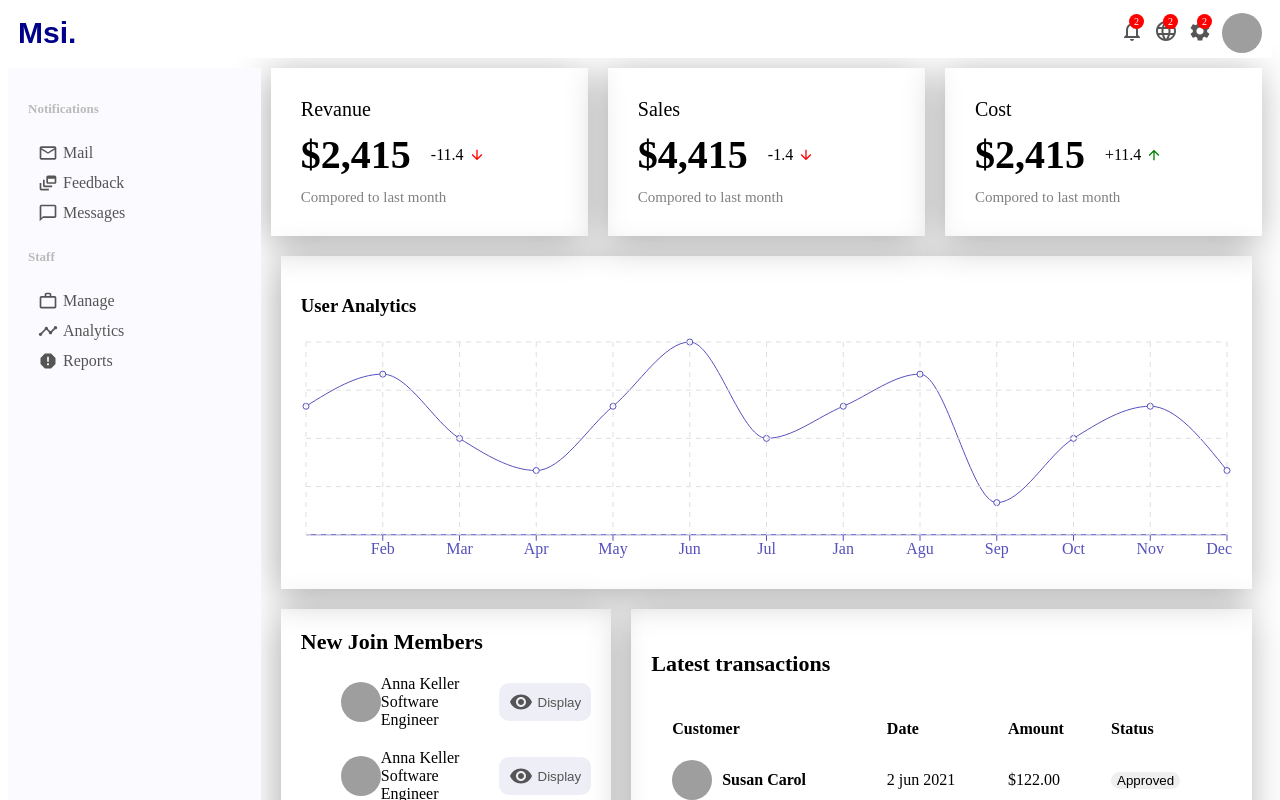
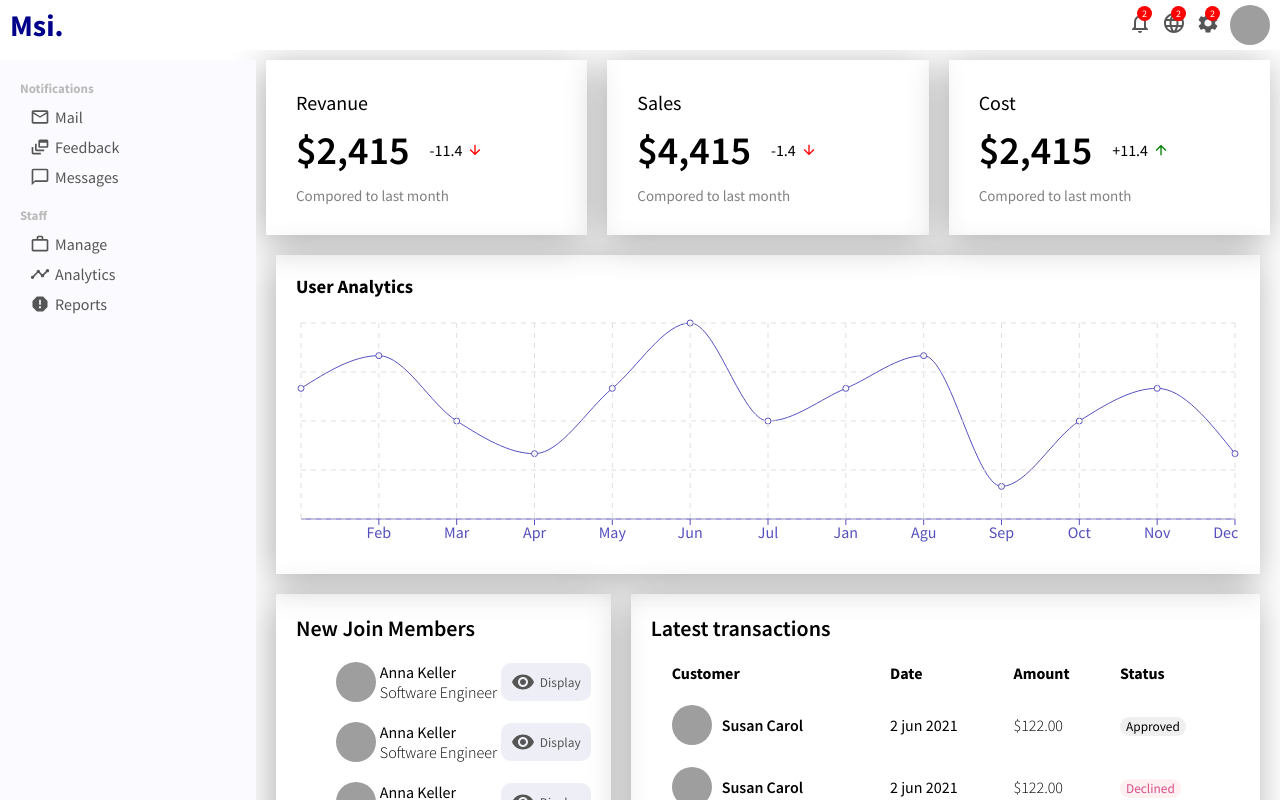
Before and after one commit to MadonisP/admin-dashboard-project, a React (Create React App) app: page / in a window 1280 px wide. Shown: the top 800 px of the page. Built offline with nearby package versions, Linux system fonts and the light colour scheme; grey boxes are pictures that could not be loaded.

Commit message:
admin dashboard project
react admin dashboard project

```diff
--- a/package.json
+++ b/package.json
@@ -8,11 +8,13 @@
     "@mui/icons-material": "^5.8.4",
     "@mui/material": "^5.8.5",
     "@mui/styled-engine-sc": "^5.8.0",
+    "@mui/x-data-grid": "^5.12.3",
     "@testing-library/jest-dom": "^5.16.4",
     "@testing-library/react": "^13.3.0",
     "@testing-library/user-event": "^13.5.0",
     "react": "^18.2.0",
     "react-dom": "^18.2.0",
+    "react-router-dom": "^6.3.0",
     "react-scripts": "5.0.1",
     "recharts": "^2.1.10",
     "styled-components": "^5.3.5",
--- a/public/index.html
+++ b/public/index.html
@@ -1,14 +1,28 @@
 <!DOCTYPE html>
 <html lang="en">
+
 <head>
   <meta charset="utf-8" />
   <meta name="viewport" content="width=device-width, initial-scale=1" />
   <meta name="theme-color" content="#000000" />
-    <meta name="description"content="Web site created using create-react-app"/>
-
+  <meta name="description" content="Web site created using create-react-app" />
+  <link rel="preconnect" href="https://fonts.googleapis.com">
+  <link rel="preconnect" href="https://fonts.gstatic.com" crossorigin>
+  <link
+    href="https://fonts.googleapis.com/css2?family=Source+Sans+Pro:wght@200;300;400;600;700;900&family=Urbanist:ital,wght@0,100;0,200;0,300;0,400;0,500;0,600;0,700;0,800;0,900;1,100;1,200;1,300;1,400;1,500;1,600;1,700;1,800;1,900&display=swap"
+    rel="stylesheet">
+  <style>
+    * {
+      font-family: 'Source Sans Pro', sans-serif !important;
+      font-family: 'Urbanist', sans-serif;
+      margin:0px;
+    }
+  </style>
   <title>React Admin Board</title>
 </head>
+
 <body>
   <div id="root"></div>
 </body>
+
 </html>
--- a/src/App.js
+++ b/src/App.js
@@ -2,16 +2,22 @@
 import Topbar from "./components/topbar/Topbar";
 import './App.css';
 import Home from "./pages/home/Home";
+import { BrowserRouter as Router, Routes, Route } from 'react-router-dom';
+import UserList from "./pages/userList/UserList";
 
 function App() {
   return (
-    <div>
+    <Router>
       <Topbar />
       <div className="container">
         <Sidebar />
-        <Home/>
+        <Routes>
+          <Route exact path='/' element={ <Home />}/>
+          <Route path='/users' element={ <UserList />} />
+
+        </Routes>
       </div>
-    </div>
+    </Router>
   );
 }
 
--- a/src/components/widgetLg/WidgetLg.jsx
+++ b/src/components/widgetLg/WidgetLg.jsx
@@ -10,6 +10,7 @@
     <div className="widgetLg">
       <h3 className='widgetLgTitle'>Latest transactions</h3>
       <table className='widgetLgTable'>
+        <tbody>
         <tr className="widgetLgTr">
           <th className="widgetLgTh">Customer</th>
           <th className="widgetLgTh">Date</th>
@@ -52,6 +53,7 @@
           <td className="widgetLgAmount">$122.00</td>
           <td className="widgetLgStatus"><Button type="Approved" /></td>
         </tr>
+        </tbody>
       </table>
     </div>
   )
--- a/src/dummyData.js
+++ b/src/dummyData.js
@@ -53,3 +53,189 @@
     },
 
   ];
+
+  export const userRows = [
+    {
+      id: 1,
+      username: "Jon Snow",
+      avatar:
+        "https://images.pexels.com/photos/1152994/pexels-photo-1152994.jpeg?auto=compress&cs=tinysrgb&dpr=2&w=500",
+      email: "jon@gmail.com",
+      status: "active",
+      transaction: "$120.00",
+    },
+    {
+      id: 2,
+      username: "Jon Snow",
+      avatar:
+        "https://images.pexels.com/photos/1152994/pexels-photo-1152994.jpeg?auto=compress&cs=tinysrgb&dpr=2&w=500",
+      email: "jon@gmail.com",
+      status: "active",
+      transaction: "$120.00",
+    },
+    {
+      id: 3,
+      username: "Jon Snow",
+      avatar:
+        "https://images.pexels.com/photos/1152994/pexels-photo-1152994.jpeg?auto=compress&cs=tinysrgb&dpr=2&w=500",
+      email: "jon@gmail.com",
+      status: "active",
+      transaction: "$120.00",
+    },
+    {
+      id: 4,
+      username: "Jon Snow",
+      avatar:
+        "https://images.pexels.com/photos/1152994/pexels-photo-1152994.jpeg?auto=compress&cs=tinysrgb&dpr=2&w=500",
+      email: "jon@gmail.com",
+      status: "active",
+      transaction: "$120.00",
+    },
+    {
+      id: 5,
+      username: "Jon Snow",
+      avatar:
+        "https://images.pexels.com/photos/1152994/pexels-photo-1152994.jpeg?auto=compress&cs=tinysrgb&dpr=2&w=500",
+      email: "jon@gmail.com",
+      status: "active",
+      transaction: "$120.00",
+    },
+    {
+      id: 6,
+      username: "Jon Snow",
+      avatar:
+        "https://images.pexels.com/photos/1152994/pexels-photo-1152994.jpeg?auto=compress&cs=tinysrgb&dpr=2&w=500",
+      email: "jon@gmail.com",
+      status: "active",
+      transaction: "$120.00",
+    },
+    {
+      id: 7,
+      username: "Jon Snow",
+      avatar:
+        "https://images.pexels.com/photos/1152994/pexels-photo-1152994.jpeg?auto=compress&cs=tinysrgb&dpr=2&w=500",
+      email: "jon@gmail.com",
+      status: "active",
+      transaction: "$120.00",
+    },
+    {
+      id: 8,
+      username: "Jon Snow",
+      avatar:
+        "https://images.pexels.com/photos/1152994/pexels-photo-1152994.jpeg?auto=compress&cs=tinysrgb&dpr=2&w=500",
+      email: "jon@gmail.com",
+      status: "active",
+      transaction: "$120.00",
+    },
+    {
+      id: 9,
+      username: "Jon Snow",
+      avatar:
+        "https://images.pexels.com/photos/1152994/pexels-photo-1152994.jpeg?auto=compress&cs=tinysrgb&dpr=2&w=500",
+      email: "jon@gmail.com",
+      status: "active",
+      transaction: "$120.00",
+    },
+    {
+      id: 10,
+      username: "Jon Snow",
+      avatar:
+        "https://images.pexels.com/photos/1152994/pexels-photo-1152994.jpeg?auto=compress&cs=tinysrgb&dpr=2&w=500",
+      email: "jon@gmail.com",
+      status: "active",
+      transaction: "$120.00",
+    },
+  ];
+
+  export const productRows = [
+    {
+      id: 1,
+      name: "Apple Airpods",
+      img:
+        "https://images.pexels.com/photos/7156886/pexels-photo-7156886.jpeg?auto=compress&cs=tinysrgb&dpr=2&w=500",
+      stock: 123,
+      status: "active",
+      price: "$120.00",
+    },
+    {
+      id: 2,
+      name: "Apple Airpods",
+      img:
+        "https://images.pexels.com/photos/7156886/pexels-photo-7156886.jpeg?auto=compress&cs=tinysrgb&dpr=2&w=500",
+      stock: 123,
+      status: "active",
+      price: "$120.00",
+    },
+    {
+      id: 3,
+      name: "Apple Airpods",
+      img:
+        "https://images.pexels.com/photos/7156886/pexels-photo-7156886.jpeg?auto=compress&cs=tinysrgb&dpr=2&w=500",
+      stock: 123,
+      status: "active",
+      price: "$120.00",
+    },
+    {
+      id: 4,
+      name: "Apple Airpods",
+      img:
+        "https://images.pexels.com/photos/7156886/pexels-photo-7156886.jpeg?auto=compress&cs=tinysrgb&dpr=2&w=500",
+      stock: 123,
+      status: "active",
+      price: "$120.00",
+    },
+    {
+      id: 5,
+      name: "Apple Airpods",
+      img:
+        "https://images.pexels.com/photos/7156886/pexels-photo-7156886.jpeg?auto=compress&cs=tinysrgb&dpr=2&w=500",
+      stock: 123,
+      status: "active",
+      price: "$120.00",
+    },
+    {
+      id: 6,
+      name: "Apple Airpods",
+      img:
+        "https://images.pexels.com/photos/7156886/pexels-photo-7156886.jpeg?auto=compress&cs=tinysrgb&dpr=2&w=500",
+      stock: 123,
+      status: "active",
+      price: "$120.00",
+    },
+    {
+      id: 7,
+      name: "Apple Airpods",
+      img:
+        "https://images.pexels.com/photos/7156886/pexels-photo-7156886.jpeg?auto=compress&cs=tinysrgb&dpr=2&w=500",
+      stock: 123,
+      status: "active",
+      price: "$120.00",
+    },
+    {
+      id: 8,
+      name: "Apple Airpods",
+      img:
+        "https://images.pexels.com/photos/7156886/pexels-photo-7156886.jpeg?auto=compress&cs=tinysrgb&dpr=2&w=500",
+      stock: 123,
+      status: "active",
+      price: "$120.00",
+    },
+    {
+      id: 9,
+      name: "Apple Airpods",
+      img:
+        "https://images.pexels.com/photos/7156886/pexels-photo-7156886.jpeg?auto=compress&cs=tinysrgb&dpr=2&w=500",
+      stock: 123,
+      status: "active",
+      price: "$120.00",
+    },
+    {
+      id: 10,
+      name: "Apple Airpods",
+      img:
+        "https://images.pexels.com/photos/7156886/pexels-photo-7156886.jpeg?auto=compress&cs=tinysrgb&dpr=2&w=500",
+      stock: 123,
+      status: "active",
+      price: "$120.00",
+    },
+  ];
--- a/src/pages/userList/UserList.css
+++ b/src/pages/userList/UserList.css
@@ -0,0 +1,31 @@
+.userList {
+    flex: 4;
+  }
+
+  .userListUser {
+    display: flex;
+    align-items: center;
+  }
+
+  .userListImg {
+    width: 32px;
+    height: 32px;
+    border-radius: 50%;
+    object-fit: cover;
+    margin-right: 10px;
+  }
+
+  .userListEdit{
+      border: none;
+      border-radius: 10px;
+      padding: 5px 10px;
+      background-color: #3bb077;
+      color: white;
+      cursor: pointer;
+      margin-right: 20px;
+  }
+
+  .userListDelete{
+      color: red;
+      cursor: pointer;
+  }
--- a/src/pages/userList/UserList.jsx
+++ b/src/pages/userList/UserList.jsx
@@ -1,9 +1,76 @@
-import React from 'react'
+import './UserList.css';
+import { DataGrid } from '@mui/x-data-grid';
+import { DeleteOutline } from "@mui/icons-material";
+import { userRows } from "../../dummyData";
+import { Link } from "react-router-dom";
+import { useState } from "react";
+
 
 const UserList = () => {
+  const [data, setData] = useState(userRows);
+
+  const handleDelete = (id) => {
+    setData(data.filter((item) => item.id !== id));
+  };
+
+  const columns = [
+    { field: "id", headerName: "ID", width: 90 },
+    {
+      field: "user",
+      headerName: "User",
+      width: 200,
+      renderCell: (params) => {
+        return (
+          <div className="userListUser">
+            <img className="userListImg" src={params.row.avatar} alt="" />
+            {params.row.username}
+          </div>
+        );
+      },
+    },
+    { field: "email", headerName: "Email", width: 200 },
+    {
+      field: "status",
+      headerName: "Status",
+      width: 120,
+    },
+    {
+      field: "transaction",
+      headerName: "Transaction Volume",
+      width: 160,
+    },
+    {
+      field: "action",
+      headerName: "Action",
+      width: 150,
+      renderCell: (params) => {
+        return (
+          <>
+            <Link to={"/user/" + params.row.id}>
+              <button className="userListEdit">Edit</button>
+            </Link>
+            <DeleteOutline
+              className="userListDelete"
+              onClick={() => handleDelete(params.row.id)}
+            />
+          </>
+        );
+      },
+    },
+  ];
+
+
   return (
-    <div>UserList</div>
-  )
+    <div className="userList">
+    <DataGrid
+      rows={data}
+      disableSelectionOnClick
+      columns={columns}
+      pageSize={8}
+      checkboxSelection
+    />
+  </div>
+  );
 }
 
 export default UserList
```
Also changed, not shown: 1 other file (tests, documents, lock files or other folders). Lines whose indentation alone changed are shown as unchanged.
